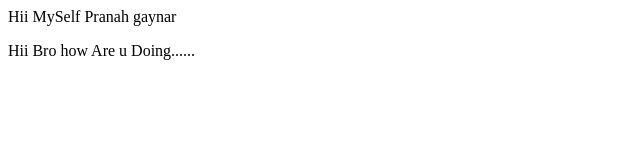
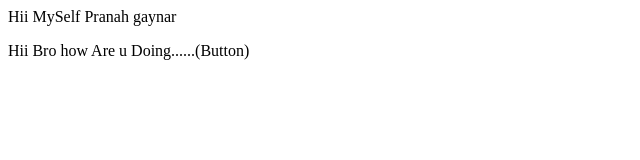
Before and after one commit to PranayGaynar/LocalRepo, a plain HTML site: page index.html in a window 1280 px wide. Shown: the full height of the page, 0-640 px from the left. Drawn offline with Linux system fonts and the light colour scheme.

```diff
--- a/index.html
+++ b/index.html
@@ -1,2 +1,2 @@
 <p>Hii MySelf Pranah gaynar</p>
-<p>Hii Bro how Are u Doing......</p>
+<p>Hii Bro how Are u Doing......(Button)</p>
```
